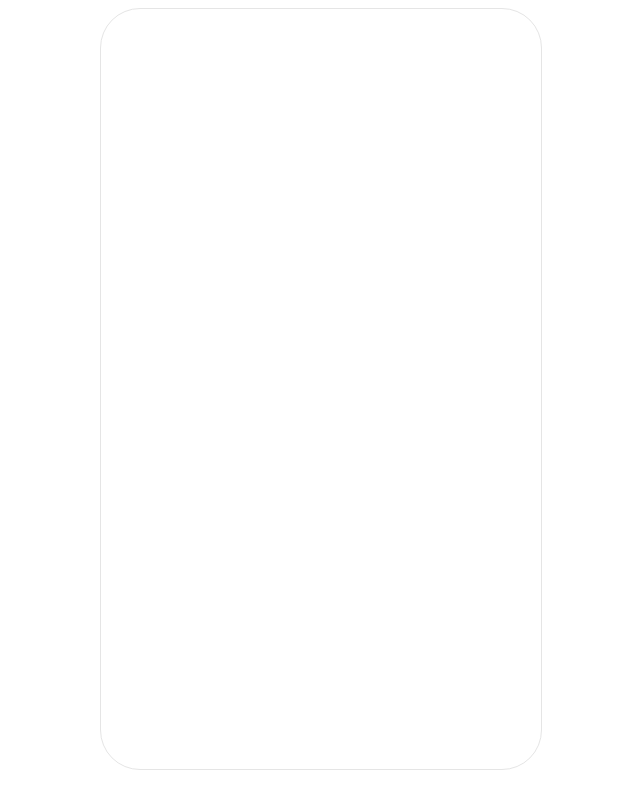
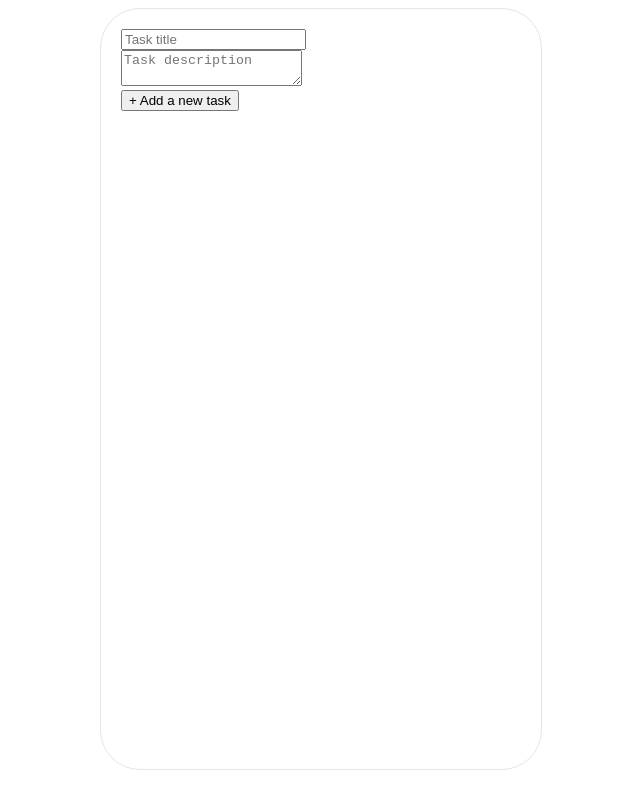
Before and after one commit to Egorallo/clever-to-do-list, a Vue app: page /add-task in a window 1280 px wide. Before the commit this address had no page. Shown: the whole page, without its empty margins (319-959 px from the left). Built offline with nearby package versions, Linux system fonts and the light colour scheme.

Commit message:
added vuex store for testing & started implementing new task creation

```diff
--- a/package.json
+++ b/package.json
@@ -12,7 +12,8 @@
   },
   "dependencies": {
     "vue": "^3.5.12",
-    "vue-router": "^4.4.5"
+    "vue-router": "^4.4.5",
+    "vuex": "^4.0.2"
   },
   "devDependencies": {
     "@eslint/js": "^9.14.0",
--- a/src/assets/based.css
+++ b/src/assets/based.css
@@ -7,4 +7,5 @@
   border-radius: 40px;
   border: 1px solid #e5e5e5;
   margin: auto;
+  position: relative;
 }
--- /dev/null
+++ b/src/components/AddTask.vue
@@ -0,0 +1,60 @@
+<script>
+import { mapGetters, mapActions } from 'vuex';
+
+export default {
+  data() {
+    return {
+      task: {
+        title: '',
+        description: '',
+      },
+    };
+  },
+  computed: {
+    ...mapGetters(['allTasks']),
+    tasks() {
+      return this.allTasks;
+    },
+  },
+  methods: {
+    ...mapActions(['addTask']),
+    addNewTask() {
+      console.log('afas');
+
+      const newTask = {
+        id: Date.now(),
+        title: this.task.title,
+        description: this.task.description,
+        done: false,
+      };
+      this.addTask(newTask);
+      this.task.title = '';
+      this.task.description = '';
+      console.log('Task added:', newTask);
+    },
+  },
+};
+</script>
+
+<template>
+  <div class="add-task">
+    <div class="add-task__container">
+      <div class="add-task__title">
+        <input
+          type="text"
+          v-model="task.title"
+          class="add-task__title__input"
+          placeholder="Task title"
+        />
+      </div>
+      <div class="add-task__description">
+        <textarea
+          v-model="task.description"
+          class="add-task__description__input"
+          placeholder="Task description"
+        ></textarea>
+      </div>
+    </div>
+    <button class="add-task__button" @click="addNewTask">+ Add a new task</button>
+  </div>
+</template>
--- a/src/components/TaskList.vue
+++ b/src/components/TaskList.vue
@@ -1,18 +1,32 @@
 <script>
+import { mapGetters } from 'vuex';
+
 export default {
   data() {
     return {
-      tasks: [
-        { id: 0, title: 'New design for mobile UI', description: 'Description 1', done: false },
-        { id: 1, title: 'Wash nuggets in place', description: 'Description 2', done: false },
-        {
-          id: 2,
-          title: 'Near the death experience',
-          description: 'Description 3',
-          done: false,
-        },
-      ],
+      // tasks: [
+      //   { id: 0, title: 'New design for mobile UI', description: 'Description 1', done: false },
+      //   { id: 1, title: 'Wash nuggets in place', description: 'Description 2', done: false },
+      //   {
+      //     id: 2,
+      //     title: 'Near the death experience',
+      //     description: 'Description 3',
+      //     done: false,
+      //   },
+      //   { id: 3, title: 'Wash nuggets in place', description: 'Description 2', done: false },
+      // ],
     };
+  },
+  methods: {
+    goToAddTask() {
+      this.$router.push('/add-task');
+    },
+  },
+  computed: {
+    ...mapGetters(['allTasks']),
+    tasks() {
+      return this.allTasks;
+    },
   },
 };
 </script>
@@ -32,7 +46,7 @@ export default {
         </div>
       </div>
     </div>
-    <button class="task-list__button">+ Add a new task</button>
+    <button class="task-list__button" @click="goToAddTask">+ Add a new task</button>
   </div>
 </template>
 
@@ -63,10 +77,10 @@ export default {
 }
 
 .task-list__button {
-  margin: 80px auto 0 auto;
+  margin-top: 50px;
   width: 100%;
   max-width: 400px;
-  padding: 15px;
+  padding: 17px;
   border: none;
   border-radius: 15px;
   background-color: #ff7300;
--- a/src/main.js
+++ b/src/main.js
@@ -1,5 +1,6 @@
 // import './assets/main.css';
 import './assets/based.css';
+import store from './store';
 
 import { createApp } from 'vue';
 import App from './App.vue';
@@ -7,6 +8,6 @@ import router from './router';
 
 const app = createApp(App);
 
-app.use(router);
+app.use(router).use(store);
 
 app.mount('#app');
--- a/src/router/index.js
+++ b/src/router/index.js
@@ -2,6 +2,7 @@ import { createRouter, createWebHistory } from 'vue-router';
 import MainView from '../views/MainView.vue';
 import SignUpView from '../views/SignUpView.vue';
 import SignInView from '../views/SignInView.vue';
+import AddTask from '@/components/AddTask.vue';
 
 const router = createRouter({
   history: createWebHistory(import.meta.env.BASE_URL),
@@ -21,6 +22,11 @@ const router = createRouter({
       name: 'main',
       component: MainView,
     },
+    {
+      path: '/add-task',
+      name: 'add-task',
+      component: AddTask,
+    },
   ],
 });
 
--- /dev/null
+++ b/src/store/index.js
@@ -0,0 +1,34 @@
+import { createStore } from 'vuex';
+
+const store = createStore({
+  state: {
+    tasks: [
+      { id: 0, title: 'New design for mobile UI', description: 'Description 1', done: false },
+      { id: 1, title: 'Wash nuggets in place', description: 'Description 2', done: false },
+      {
+        id: 2,
+        title: 'Near the death experience',
+        description: 'Description 3',
+        done: false,
+      },
+      { id: 3, title: 'Wash nuggets in place', description: 'Description 2', done: false },
+    ],
+  },
+  mutations: {
+    addTask(state, task) {
+      state.tasks.push(task);
+    },
+  },
+  actions: {
+    addTask({ commit }, task) {
+      commit('addTask', task);
+    },
+  },
+  getters: {
+    allTasks(state) {
+      return state.tasks;
+    },
+  },
+});
+
+export default store;
```
Also changed, not shown: 1 other file (tests, documents, lock files or other folders).
